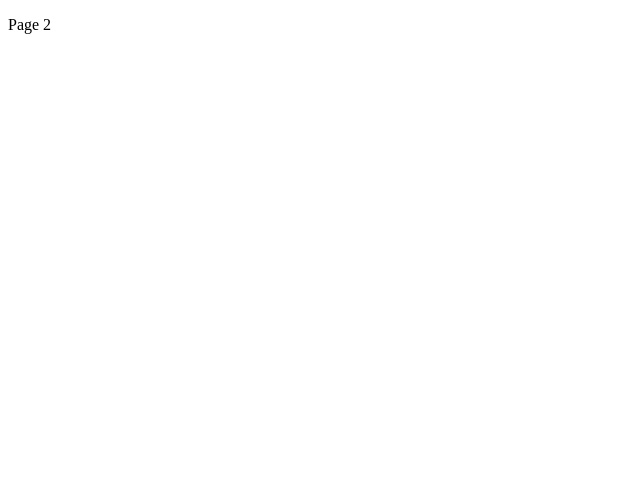
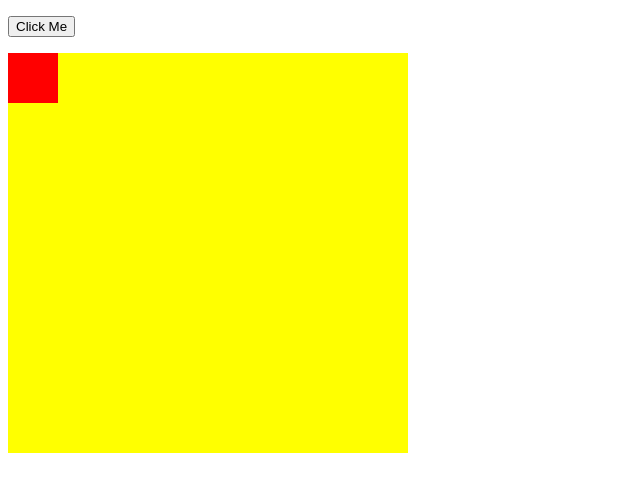
Before and after one commit to nickng589/nickng589.github.io, a plain HTML site: page page2.html in a window 1280 px wide. Shown: the whole page, without its empty margins (0-640 px from the left). Drawn offline with Linux system fonts and the light colour scheme.

Commit message:
fixed style and added a test for javascript on page2

```diff
--- a/page2.html
+++ b/page2.html
@@ -1,9 +1,43 @@
 <!DOCTYPE html>
 <html>
-  <head>
-    <title>Page 2</title>
-  </head>
-  <body>
-    <p>Page 2</p>
-  </body>
-<html>
+<style>
+#container {
+  width: 400px;
+  height: 400px;
+  position: relative;
+  background: yellow;
+}
+#animate {
+  width: 50px;
+  height: 50px;
+  position: absolute;
+  background-color: red;
+}
+</style>
+<body>
+
+<p><button onclick="myMove()">Click Me</button></p>
+
+<div id ="container">
+  <div id ="animate"></div>
+</div>
+
+<script>
+function myMove() {
+  var elem = document.getElementById("animate");
+  var pos = 0;
+  var id = setInterval(frame, 5);
+  function frame() {
+    if (pos == 350) {
+      clearInterval(id);
+    } else {
+      pos++;
+      elem.style.top = pos + "px";
+      elem.style.left = pos + "px";
+    }
+  }
+}
+</script>
+
+</body>
+</html>
```
Also changed, not shown: index.html (+5 -5 lines).
